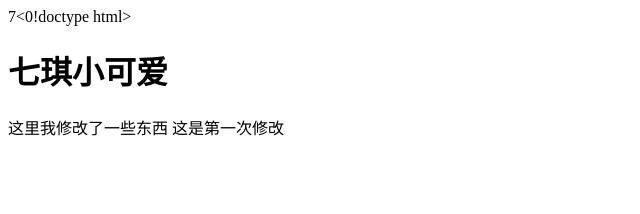
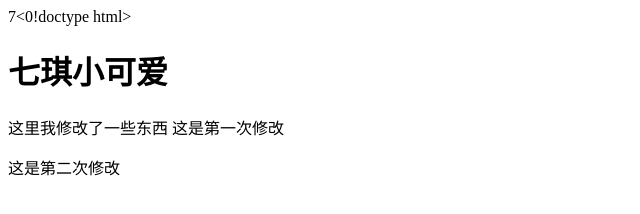
Before and after one commit to Angel-zou/studyDemo, a plain HTML site: page index.html in a window 1280 px wide. Shown: the whole page, without its empty margins (0-640 px from the left). Drawn offline with Linux system fonts and the light colour scheme.

Commit message:
第二次修改

```diff
--- a/index.html
+++ b/index.html
@@ -12,6 +12,7 @@
 <body>
     <h1>七琪小可爱</h1>
     <p>这里我修改了一些东西 这是第一次修改</p>
+    <p>这是第二次修改</p>
     <!--  引入对应的js文件  -->
     <script src="./src/js/index.js"></script>
 </body>
```
